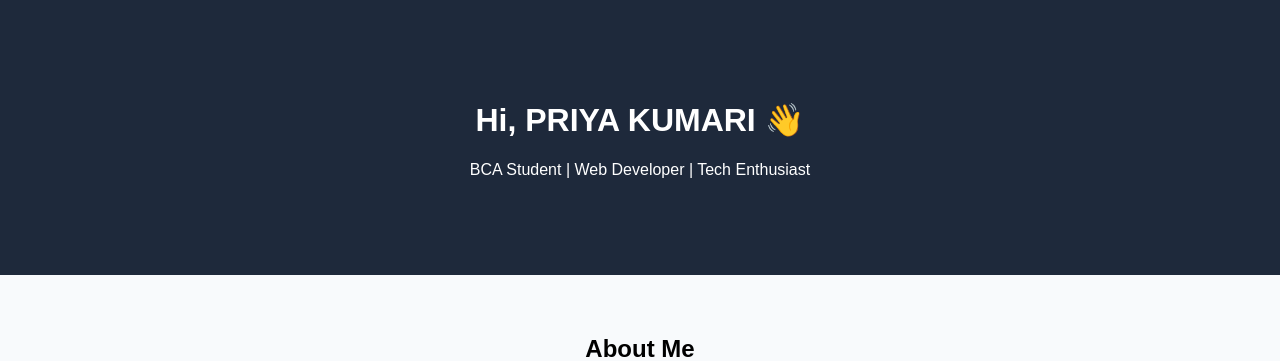
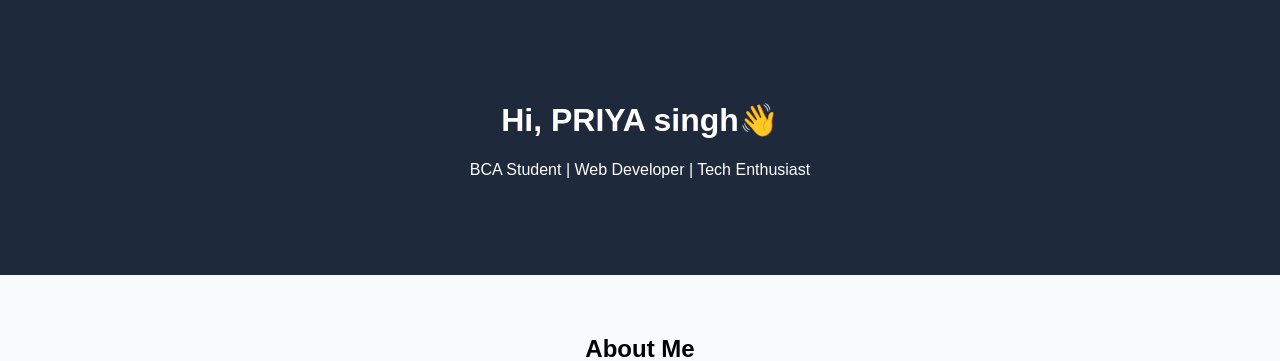
Before and after one commit to priyakumari2105/portfolio-website, a Flask app: page / in a window 1280 px wide. Shown: the part 98-459 px from the top of the page. Run offline with Flask 3, Linux system fonts and the light colour scheme.

Commit message:
update homepage text for CI/CD demo

```diff
--- a/templates/index.html
+++ b/templates/index.html
@@ -18,7 +18,7 @@
 
   <!-- Hero -->
   <header class="hero">
-    <h1>Hi, PRIYA KUMARI 👋</h1>
+    <h1>Hi, PRIYA singh👋</h1>
     <p>BCA Student | Web Developer | Tech Enthusiast</p>
   </header>
 
```
Also changed, not shown: 1 other file.
